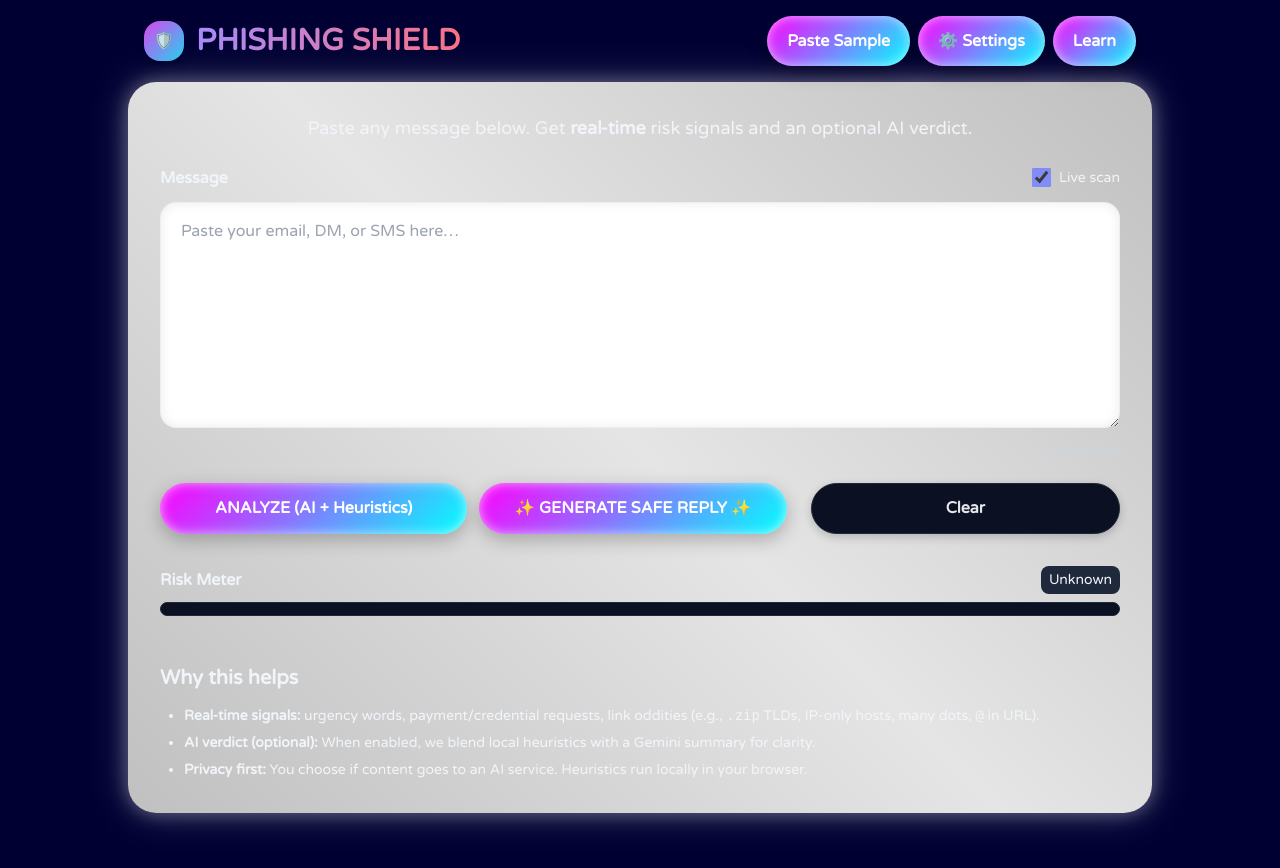
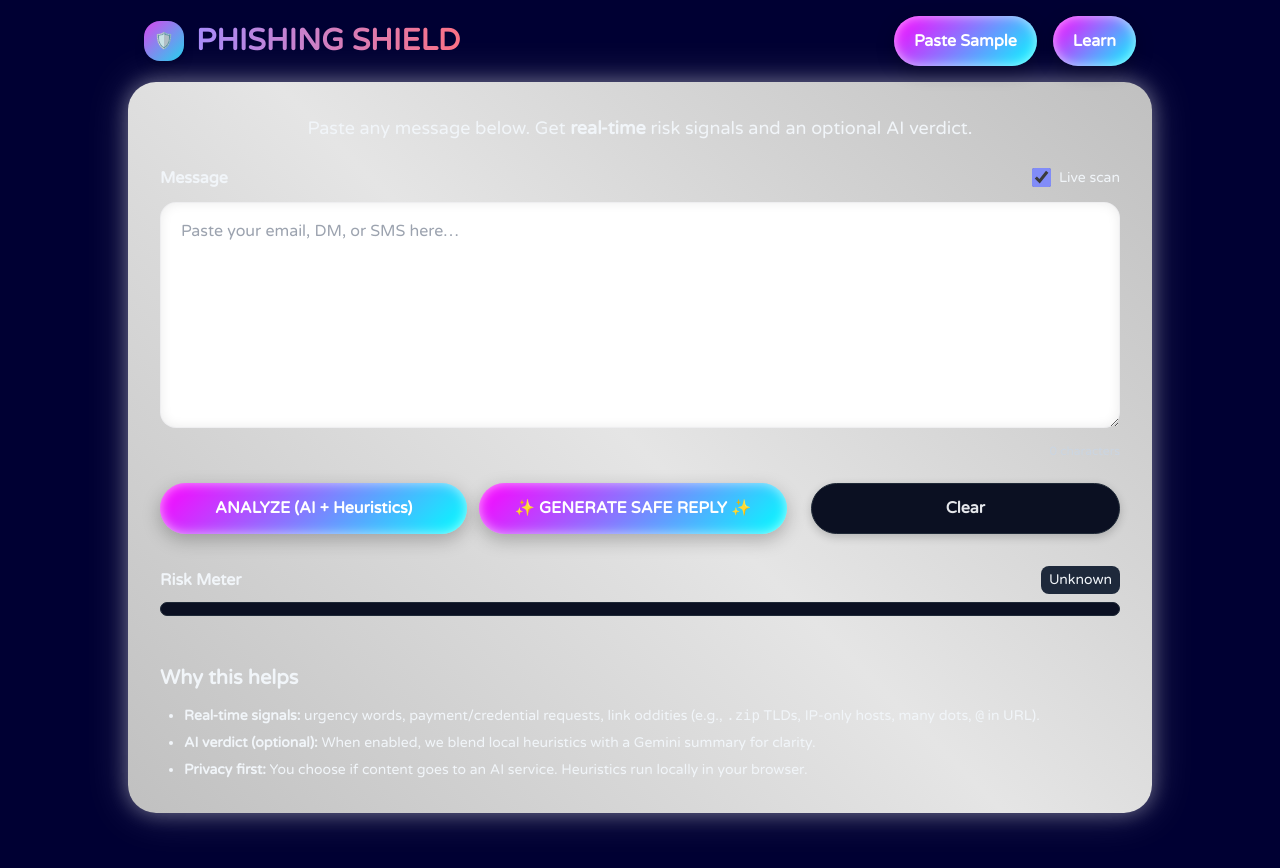
Before and after one commit to Deepak-Reddy-56/IEEE-HACKATHON, a plain HTML site: page index.html in a window 1280 px wide. Drawn offline with nearby package versions, Linux system fonts and the light colour scheme.

Commit message:
removed the settings button

```diff
--- a/index.html
+++ b/index.html
@@ -44,8 +44,8 @@
         <button id="sample-btn" class="y2k-button text-sm md:text-base">
           Paste Sample
         </button>
-        <button id="settings-btn" class="y2k-button text-sm md:text-base" aria-haspopup="dialog" aria-controls="settings-modal">
-          ⚙️ Settings
+        <button id="settings-btn">
+          <!-- ⚙️ Settings -->
         </button>
         <a
           href="#learn"
```
